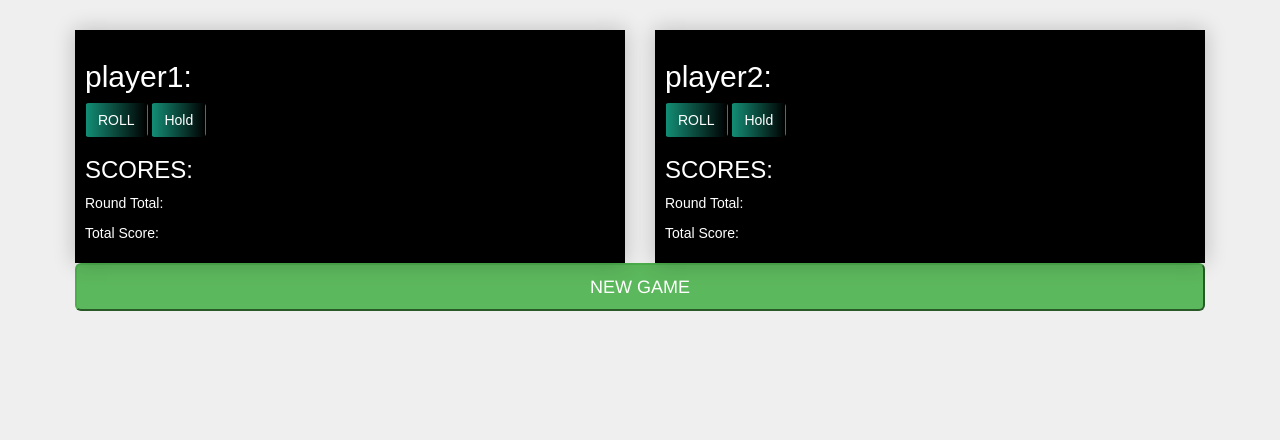
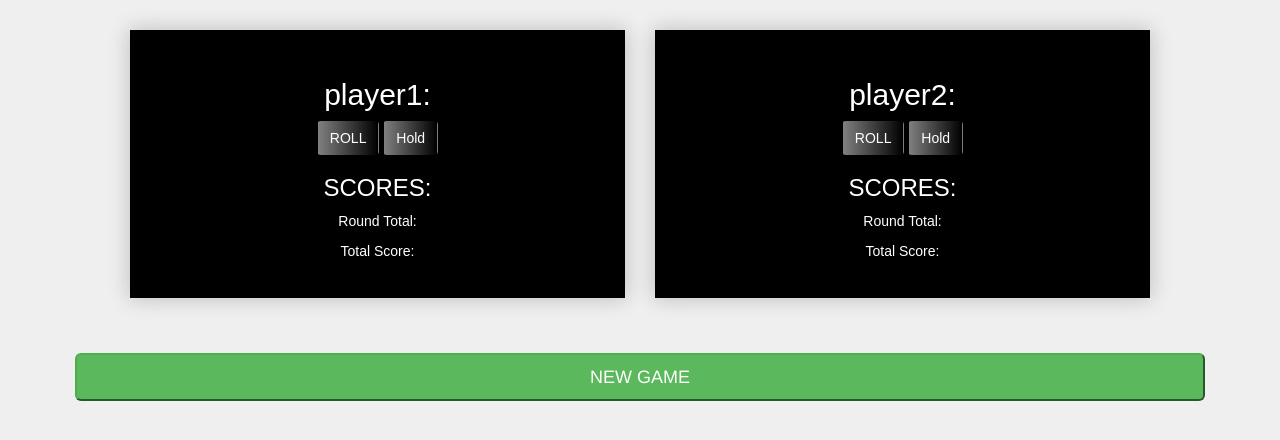
Before and after one commit to badruu/pig-dice-game, a plain HTML site: page index.html in a window 1280 px wide. Both pictures are taken after a click on the button "PROCEED". Drawn offline with Linux system fonts and the light colour scheme.

Commit message:
add color gradient to the buttons

```diff
--- a/css/styles.css
+++ b/css/styles.css
@@ -35,8 +35,13 @@ body
 .card1
 {
   box-shadow: 0px 0px 20px 1px rgba(0,0,0,0.2);
-  padding:10px;
+  padding-right: 5%;
+  padding-top: 5%;
+  padding-left: 5%;
+  padding-bottom: 5%;
   margin-top: 30px;
+  margin-bottom: 10%;
+  margin-left: 10%;
   background-color: #000;
 }
 .play1
@@ -44,12 +49,17 @@ body
   font-size: 14px;
   font-family: sans-serif;
   color: #fff;
+  text-align: center;
 }
 .card2
 {
   box-shadow: 0px 0px 20px 1px rgba(0,0,0,0.2);
-  padding:10px;
+  padding-right: 5%;
+  padding-top: 5%;
+  padding-left: 5%;
+  padding-bottom: 5%;
   margin-top: 30px;
+  margin-right: 10%;
   background-color: #000;
 }
 .play2
@@ -57,10 +67,11 @@ body
   font-size: 14px;
   font-family: sans-serif;
   color: #fff;
+  text-align: center;
 }
 .btn
 {
-  background: linear-gradient(to right, #138D75, #000);
+  background: linear-gradient(to right, #808080, #000);
 
 }
 }
```
